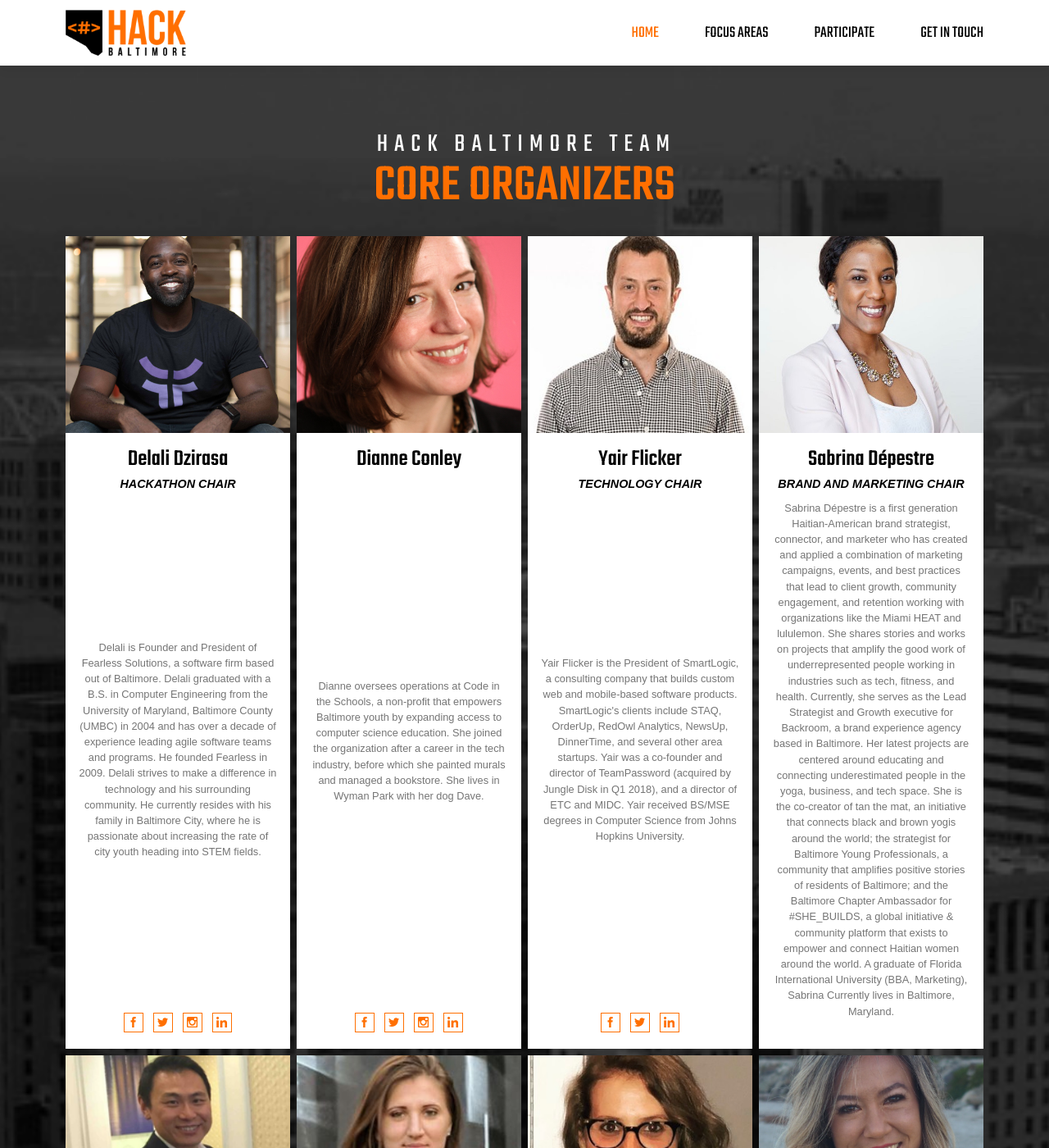
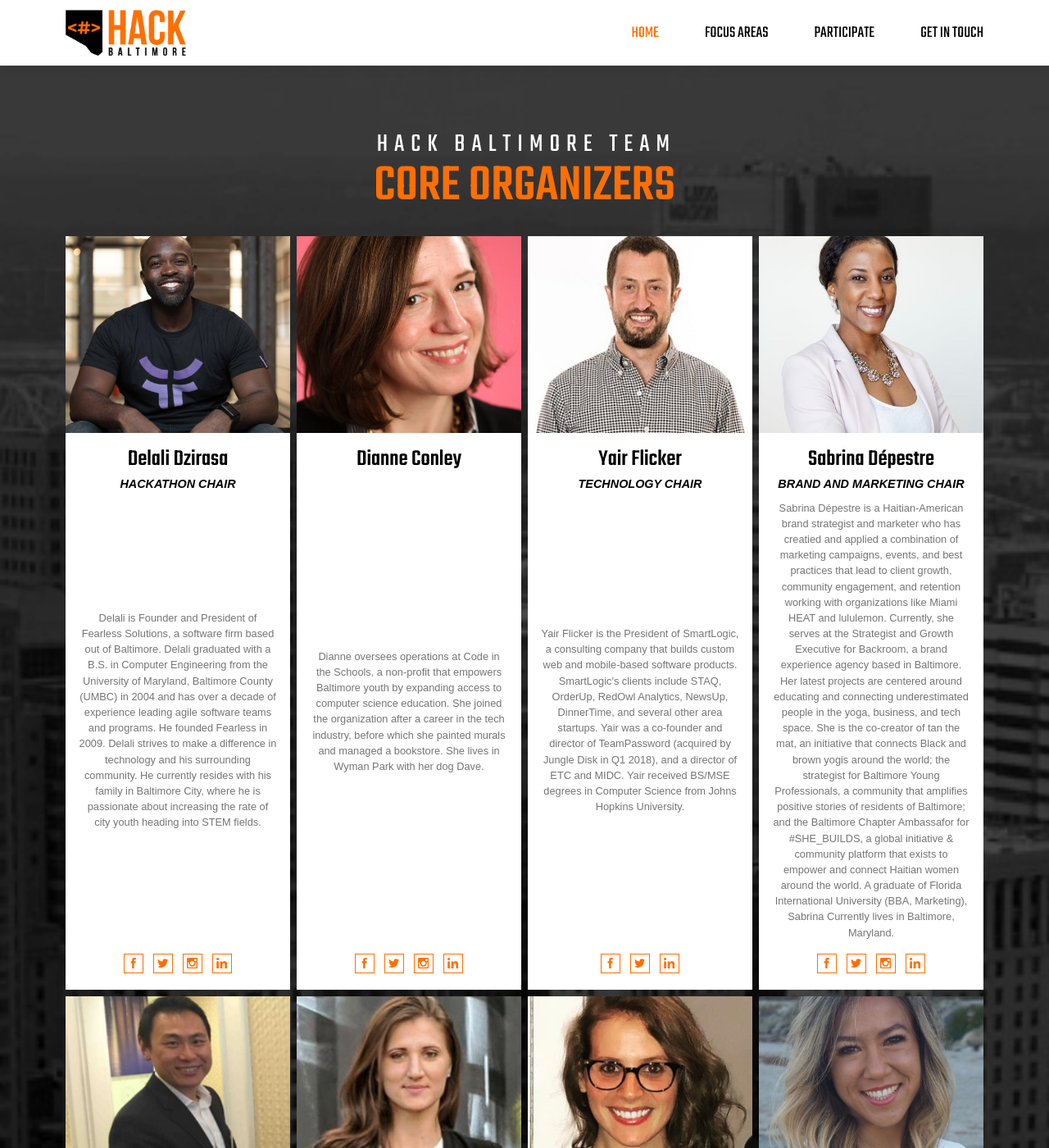
Before and after one commit to BaltimoreCity/HackBaltimore, a Jekyll site: the page built from getintouch.html, in a window 1280 px wide and 1400 px high. Shown: the whole window at 82% size. Built offline with Jekyll 4.4.1, drawn with Linux system fonts in a browser that asks for light colours; some web fonts are replaced.

Commit message:
Update organizers.json

```diff
--- a/_data/organizers.json
+++ b/_data/organizers.json
@@ -34,13 +34,13 @@
    },
    {
       "name": "Sabrina Dépestre",
-      "bio": "Sabrina Dépestre is a first generation Haitian-American brand strategist, connector, and marketer who has created and applied a combination of marketing campaigns, events, and best practices that lead to client growth, community engagement, and retention working with organizations like the Miami HEAT and lululemon. She shares stories and works on projects that amplify the good work of underrepresented people working in industries such as tech, fitness, and health. Currently, she serves as the Lead Strategist and Growth executive for Backroom, a brand experience agency based in Baltimore. Her latest projects are centered around educating and connecting underestimated people in the yoga, business, and tech space. She is the co-creator of tan the mat, an initiative that connects black and brown yogis around the world; the strategist for Baltimore Young Professionals, a community that amplifies positive stories of residents of Baltimore; and the Baltimore Chapter Ambassador for #SHE_BUILDS, a global initiative & community platform that exists to empower and connect Haitian women around the world. A graduate of Florida International University (BBA, Marketing), Sabrina Currently lives in Baltimore, Maryland.",
+      "bio": "Sabrina Dépestre is a Haitian-American brand strategist and marketer who has creatied and applied a combination of marketing campaigns, events, and best practices that lead to client growth, community engagement, and retention working with organizations like Miami HEAT and lululemon. Currently, she serves at the Strategist and Growth Executive for Backroom, a brand experience agency based in Baltimore. Her latest projects are centered around educating and connecting underestimated people in the yoga, business, and tech space. She is the co-creator of tan the mat, an initiative that connects Black and brown yogis around the world; the strategist for Baltimore Young Professionals, a community that amplifies positive stories of residents of Baltimore; and the Baltimore Chapter Ambassafor for #SHE_BUILDS, a global initiative & community platform that exists to empower and connect Haitian women around the world. A graduate of Florida International University (BBA, Marketing), Sabrina Currently lives in Baltimore, Maryland. ",
       "image": "Sabrina_Depestre.jpg",
       "role": "Brand and Marketing Chair",
-      "facebook": null,
-      "twitter": null,
-      "instagram": null,
-      "linkedin": null,
+      "facebook": "https://www.facebook.com/sabrinadepestre",
+      "twitter": "https://twitter.com/@sabrinadepestre",
+      "instagram": "https://www.instagram.com/sabrinadepestre/",
+      "linkedin": "http://linkedin.com/in/skdepestre",
       "google": null
    },
    {
```
